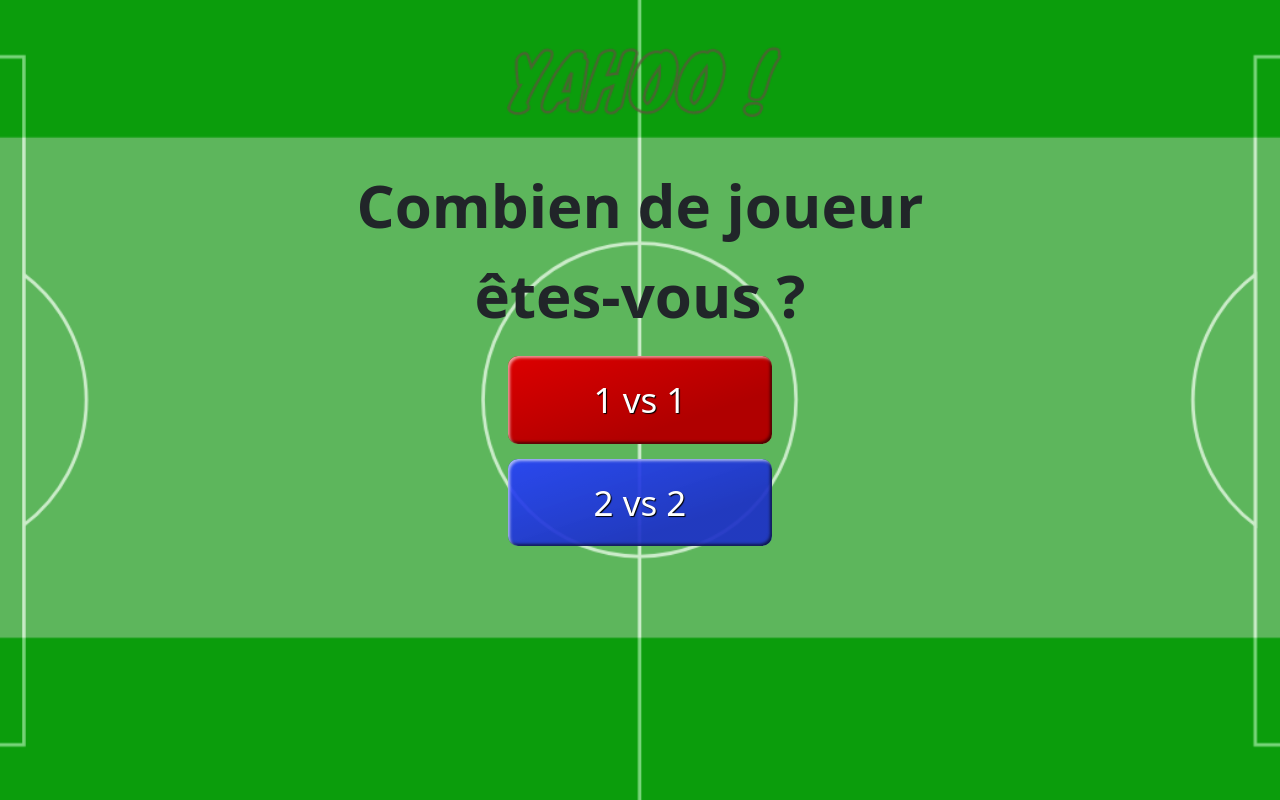
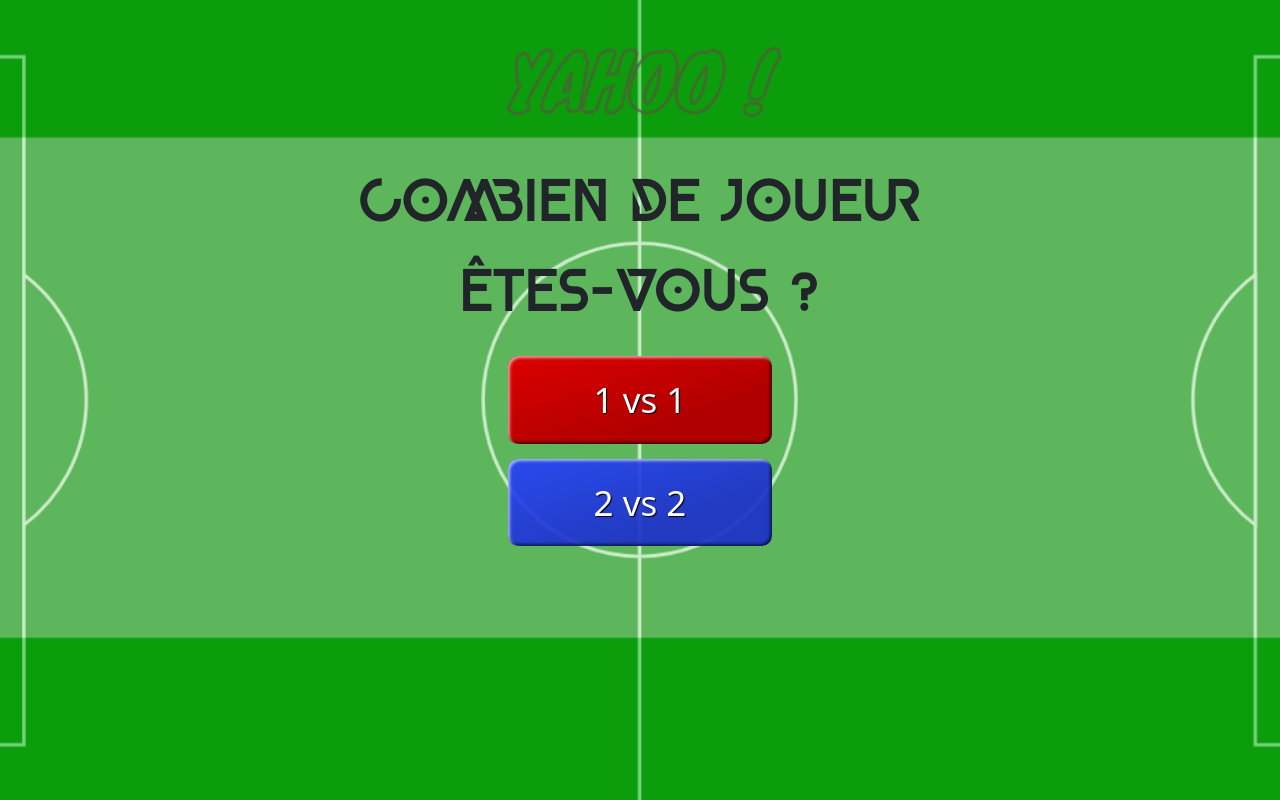
Before and after one commit to Erwan8989/Workshop, a PHP site: page / in a window 1280 px wide. Run offline with PHP 8.4, Linux system fonts and the light colour scheme.

Commit message:
Changement police première page

```diff
--- a/style.css
+++ b/style.css
@@ -1,3 +1,12 @@
+/* Police */
+
+@font-face {
+    font-family: "roblox";
+    src: url("police/Roblox Font Black.otf");
+   }
+
+/* Style */
+
 .rouge{
 
     font-size: 50px;
@@ -55,6 +64,7 @@
     font-size: 60px;
     text-align: center;
     font-weight: bold;
+    font-family: roblox;
 }
 
 .bloc4{
```
Also changed, not shown: police/Roblox Font Black.otf (added), 2 other files.
